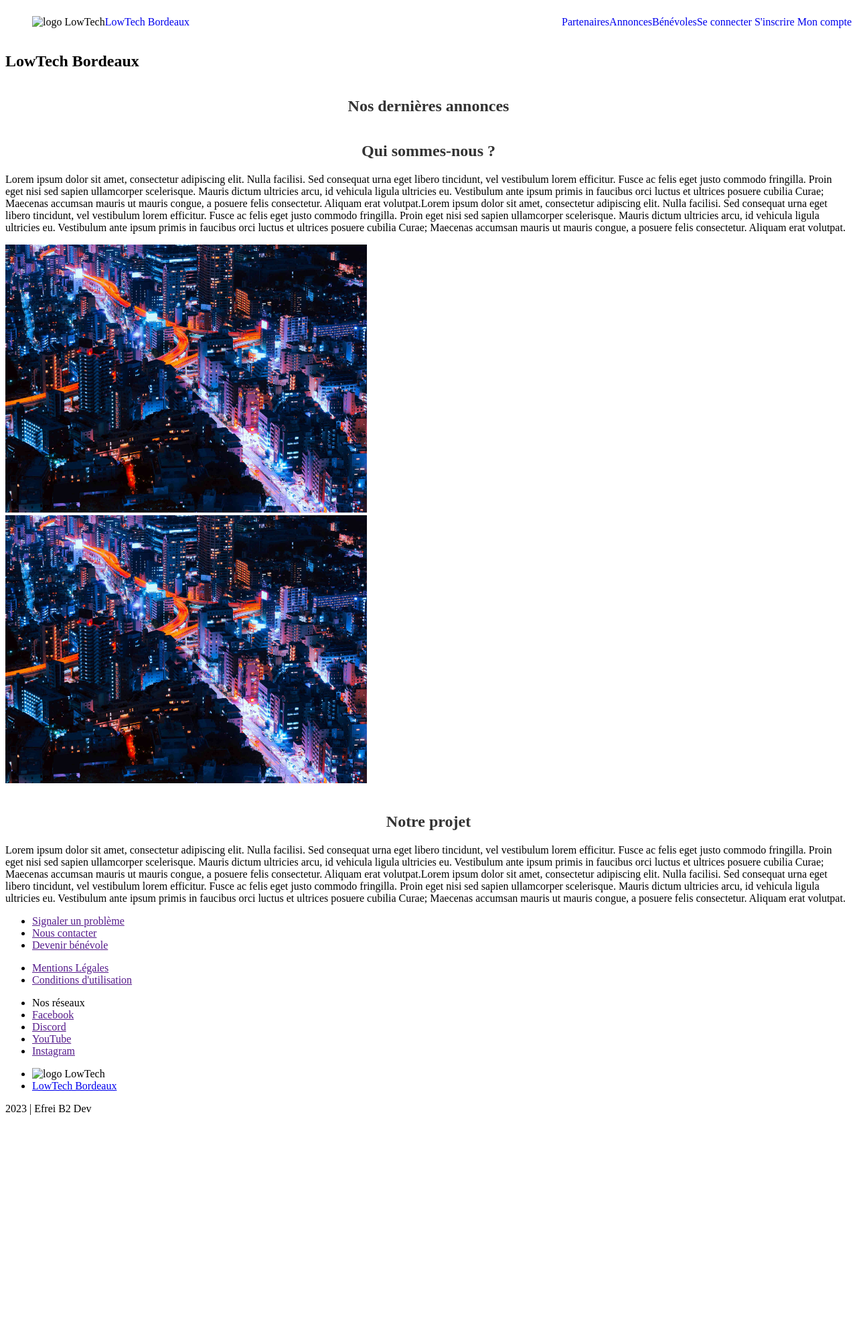
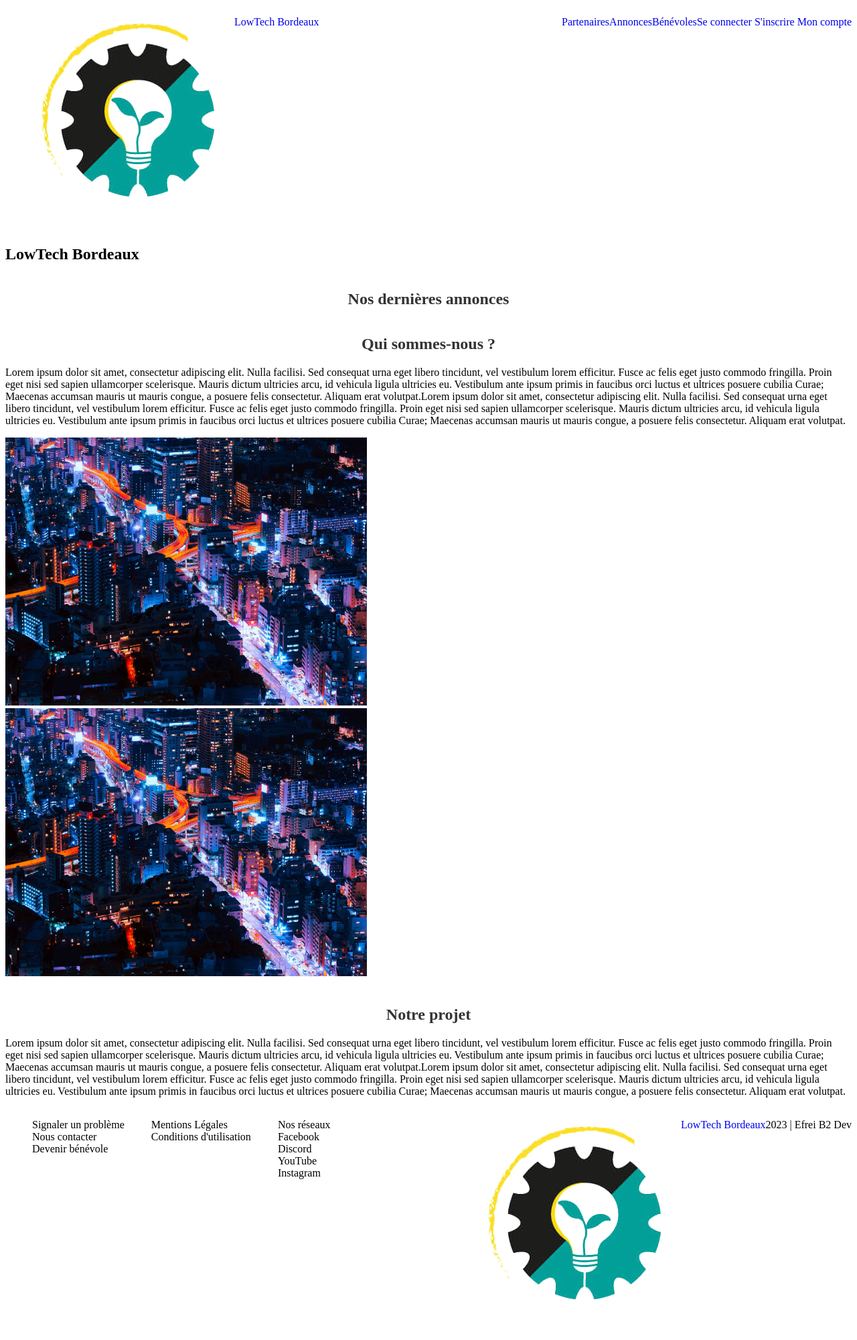
Before and after one commit to OswinFreyr/ProjetLowTech, a PHP site: page / in a window 1280 px wide. Shown: the whole page at 67% size. Before the commit the page ends 1664 px from the top, so only its background shows below. Run offline with PHP 8.4, Linux system fonts and the light colour scheme.

Commit message:
debut css footer

```diff
--- a/projetLowTech/views/partials/_footer.php
+++ b/projetLowTech/views/partials/_footer.php
@@ -1,5 +1,5 @@
 <footer>
-    <div>
+    <div id="footer_gauche">
         <ul>
             <li> <a href="">Signaler un problème</a> </li>
             <li> <a href="">Nous contacter</a> </li>
@@ -17,9 +17,9 @@
             <li> <a href="">Instagram</a> </li>
         </ul>
     </div>
-    <div>
+    <div id="footer_droit">
         <ul>
-            <li id="logo"> <img src="" alt="logo LowTech"> </li>
+            <li id="logo"> <img src="./partials/assets/LogoLTB.png" alt="logo LowTech"> </li>
             <li id="nomEntreprise"> <a href="#">LowTech Bordeaux</a> </li>
         </ul>
         <div>
--- a/projetLowTech/views/partials/_header.php
+++ b/projetLowTech/views/partials/_header.php
@@ -1,6 +1,6 @@
 <header>
     <ul id="gauche">
-        <li id="logo"> <img src="" alt="logo LowTech"> </li>
+        <li id="logo"> <img src="./partials/assets/LogoLTB.png" alt="logo LowTech"> </li>
         <li id="nomEntreprise"> <a href="index.php?page=home">LowTech Bordeaux</a> </li>
     </ul>
     <ul id="droite">
--- /dev/null
+++ b/projetLowTech/views/partials/style/footer.css
@@ -0,0 +1,38 @@
+footer ul {
+    display: flex;
+    list-style: none;
+}
+
+footer a {
+    text-decoration: none;
+}
+footer a:visited{
+    color:black;
+}
+
+footer{
+    display: flex;
+    justify-content: space-between;
+}
+
+#footer_gauche{
+    display: flex;
+    justify-content: center;
+    flex-direction: row;
+}
+
+#footer_droit{
+    display: flex;
+    justify-content: right;
+    flex-direction: row;
+}
+
+#footer_gauche ul{
+    display: flex;
+    flex-direction: column;
+}
+
+#footer_droit ul{
+    display: flex;
+    justify-content: space-around;
+}
```
Also changed, not shown: projetLowTech/views/partials/assets/LogoLTB.png (added).
